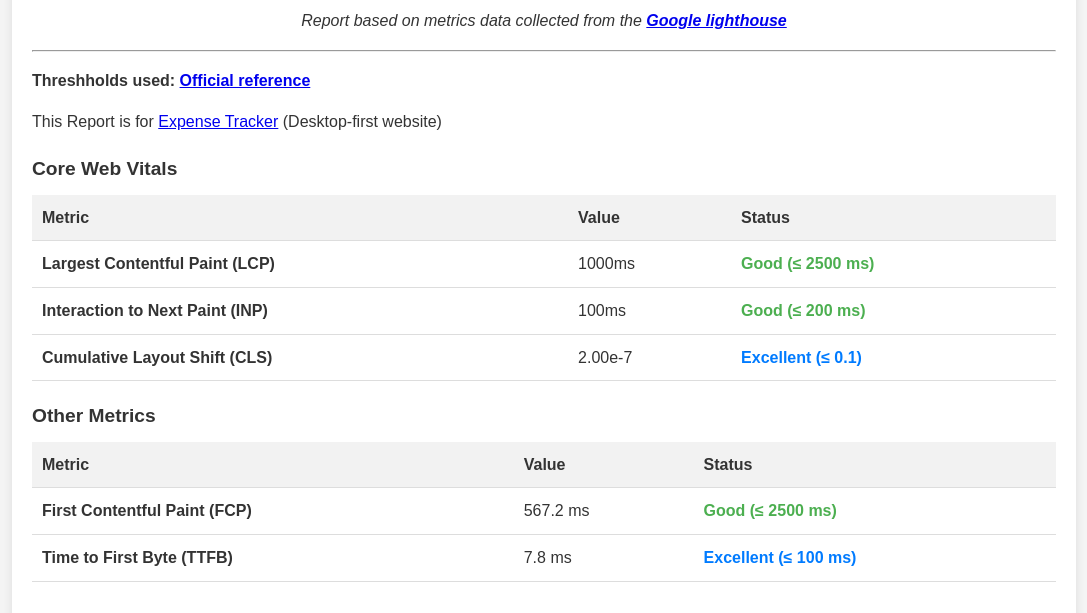
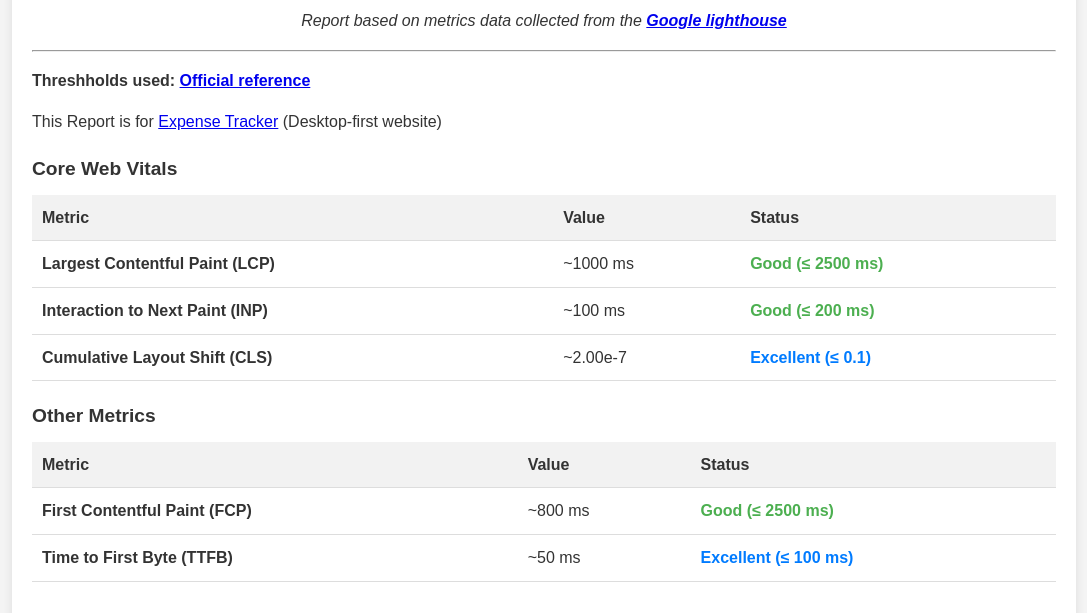
Before and after one commit to immortalWebDev/web-vitals-reports, a plain HTML site: page expenseTracker/expenseTracker.html in a window 1280 px wide. Shown: the part 106-719 px from the top of the page, without its empty margins (96-1183 px from the left). Drawn offline with Linux system fonts and the light colour scheme.

Commit message:
Update Expense Tracker report links and adjust Core Web Vitals metrics

```diff
--- a/expenseTracker/expenseTracker.html
+++ b/expenseTracker/expenseTracker.html
@@ -106,7 +106,7 @@
         </strong>
         <p>
             This Report is for
-            <a href="https://github.com/immortalWebDev/Rapid-Compiler">Expense Tracker</a> (Desktop-first website)
+            <a href="https://github.com/immortalWebDev/Expense-Tracker">Expense Tracker</a> (Desktop-first website)
         </p>
 
         <h3>Core Web Vitals</h3>
@@ -121,17 +121,17 @@
             <tbody>
                 <tr>
                     <td><strong>Largest Contentful Paint (LCP)</strong></td>
-                    <td>1000ms</td>
+                    <td>~1000 ms</td>
                     <td class="result good">Good (≤ 2500 ms)</td>
                 </tr>
                 <tr>
                     <td><strong>Interaction to Next Paint (INP)</strong></td>
-                    <td>100ms</td>
+                    <td>~100 ms</td>
                     <td class="result good">Good (≤ 200 ms)</td>
                 </tr>
                 <tr>
                     <td><strong>Cumulative Layout Shift (CLS)</strong></td>
-                    <td>2.00e-7</td>
+                    <td>~2.00e-7</td>
                     <td class="result excellent">Excellent (≤ 0.1)</td>
                 </tr>
             </tbody>
@@ -149,12 +149,12 @@
             <tbody>
                 <tr>
                     <td><strong>First Contentful Paint (FCP)</strong></td>
-                    <td>567.2 ms</td>
+                    <td>~800 ms</td>
                     <td class="result good">Good (≤ 2500 ms)</td>
                 </tr>
                 <tr>
                     <td><strong>Time to First Byte (TTFB)</strong></td>
-                    <td>7.8 ms</td>
+                    <td>~50 ms</td>
                     <td class="result excellent">Excellent (≤ 100 ms)</td>
                 </tr>
             </tbody>
```
